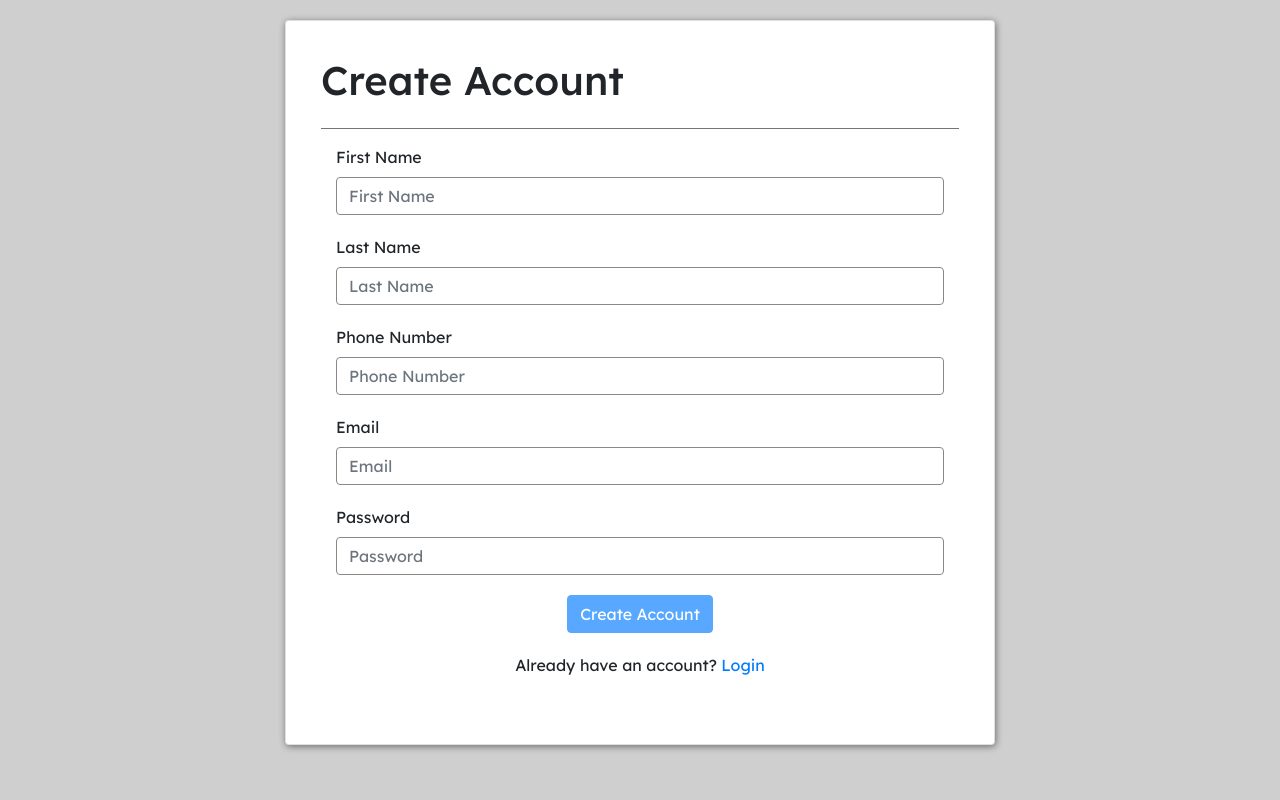
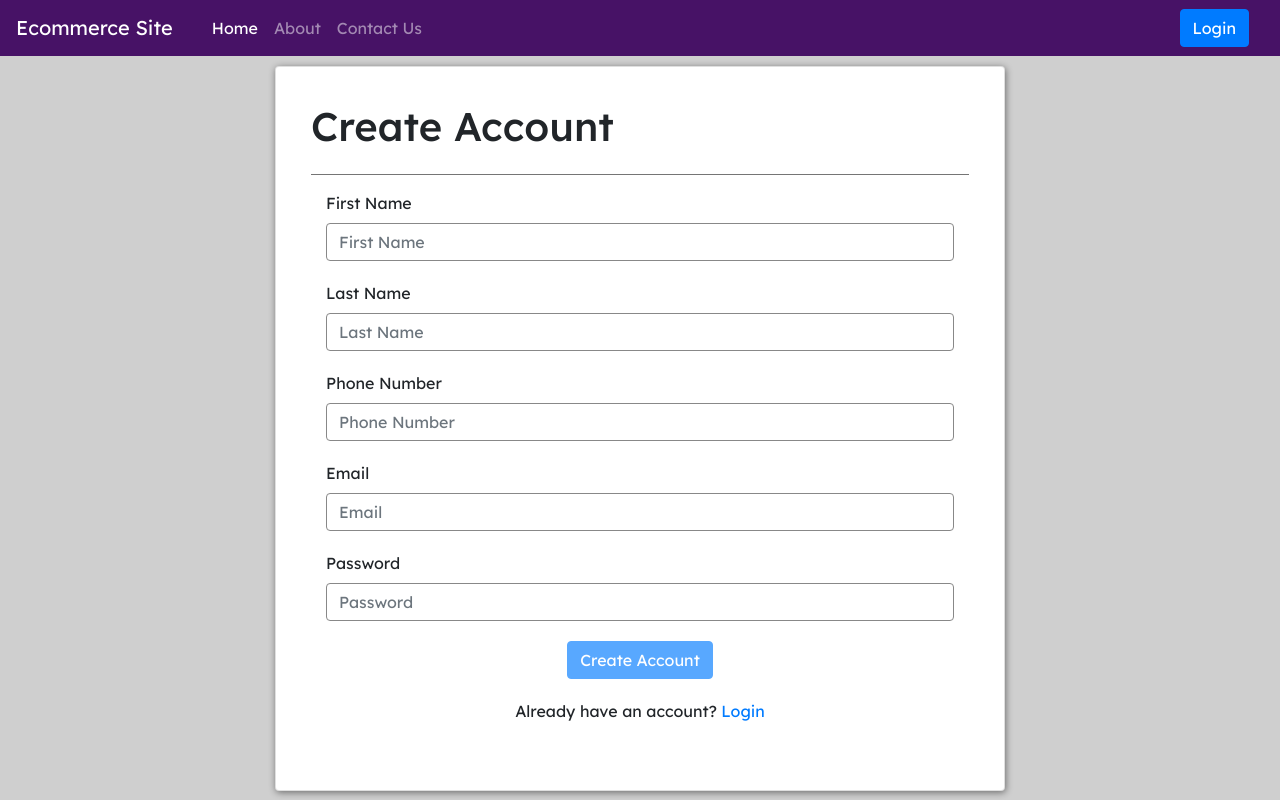
Before and after one commit to johnmartinez0408/RevatureEcommerceApp, a React (Create React App) app: page /register in a window 1280 px wide. Built offline with nearby package versions, Linux system fonts and the light colour scheme.

Commit message:
moved navbar into each page component instead of having it in app.js to resolve issue with loggedIn state for nav

```diff
--- a/src/App.js
+++ b/src/App.js
@@ -18,8 +18,6 @@ function App() {
 
 
         <BrowserRouter>
-
-        <div className='container wrapper'>
           <Routes>
             <Route path="/" element={<HomePage/>} />
             <Route path="/about" element={<AboutPage/>} />
@@ -29,7 +27,6 @@ function App() {
             <Route path="/login" element={<LoginPage/>}/>
             <Route path="/register" element={<RegistrationPage/>}/>
           </Routes>
-        </div>
         </BrowserRouter>
 
 
--- a/src/components/Common/Navbar.jsx
+++ b/src/components/Common/Navbar.jsx
@@ -47,7 +47,7 @@ const Navbar = ()=>{
                 </div>
                 <div className="col-md-2">
                     {
-                        loggedIn? <Link className="btn btn-danger float-right" to="/login" onClick={onLogoutHandler}>Logout</Link> :<Link to="/" className="btn btn-primary float-right">Login</Link>
+                        loggedIn? <Link className="btn btn-danger float-right" to="/login" onClick={onLogoutHandler}>Logout</Link> :<Link to="/login" className="btn btn-primary float-right">Login</Link>
 
                     }
                 </div>
--- a/src/components/Pages/About/AboutPage.jsx
+++ b/src/components/Pages/About/AboutPage.jsx
@@ -3,6 +3,7 @@ const AboutPage = ()=>{
     return (
         <>
             <Navbar/>
+            <div className='container wrapper'>
                 <div className="jumbotron text-center bg-light">
                     <h1 className="display-4">About</h1>
                     <p className="lead">Learn about our store and company</p>
@@ -14,6 +15,8 @@ const AboutPage = ()=>{
                     </div>
 
                 </div>
+            </div>
+
         </>
     )
 }
--- a/src/components/Pages/Contact/ContactPage.jsx
+++ b/src/components/Pages/Contact/ContactPage.jsx
@@ -3,6 +3,7 @@ const ContactPage = ()=>{
     return (
         <>
             <Navbar/>
+            <div className='container wrapper'>
                 <div className="jumbotron text-center bg-light">
                     <h1 className="display-4">Contact</h1>
                     <p className="lead">Get in touch with our team for any questions or concerns</p>
@@ -28,6 +29,7 @@ const ContactPage = ()=>{
                     </div>
 
                 </div>
+            </div>
         </>
     )
 }
--- a/src/components/Pages/Home/HomePage.jsx
+++ b/src/components/Pages/Home/HomePage.jsx
@@ -6,8 +6,10 @@ const HomePage = ()=>{
     return(
         <div>
             <Navbar/>
-            <Header/>
-            <CategoryList/>
+            <div className='container wrapper'>
+                <Header/>
+                <CategoryList/>
+            </div>
         </div>
     )
 }
--- a/src/components/Pages/Login/LoginPage.jsx
+++ b/src/components/Pages/Login/LoginPage.jsx
@@ -48,11 +48,11 @@ const LoginPage = ()=>{
     return (
         <>
             <Navbar/>
-            <div className="container">
+            <div className='container wrapper'>
                 <div className="row">
                     <div className="col-md-2"></div>
                     <div className="col-md-8">
-                        <div className="wrapper card container pad-35 shadow">
+                        <div className="card pad-35 shadow">
                             <h1>Login</h1>
                             <hr />
                             <Formik
--- a/src/components/Pages/Products/Product.jsx
+++ b/src/components/Pages/Products/Product.jsx
@@ -9,7 +9,7 @@ const Category = (props)=>{
             <div className="card">
             <div className="card-body text-center">
                 <h5 className="card-title">{title}</h5>
-                <span class="badge badge-secondary">{category?.name}</span>
+                <span className="badge badge-secondary">{category?.name}</span>
                 <img style={{width:"200px", height:"200px"}} src={images[0]}/>
                 <h4>${price}</h4>
                 <Link className="btn btn-primary" to={`/products/${id}`}>View Details</Link>
--- a/src/components/Pages/Products/ProductsPage.jsx
+++ b/src/components/Pages/Products/ProductsPage.jsx
@@ -4,7 +4,9 @@ const ProductsPage = ()=>{
     return(
         <div>
             <Navbar/>
-            <ProductsList/>
+            <div className='container wrapper'>
+                <ProductsList/>
+            </div>
         </div>
     )
 }
--- a/src/components/Pages/Registration/RegistrationPage.jsx
+++ b/src/components/Pages/Registration/RegistrationPage.jsx
@@ -1,26 +1,27 @@
+import Navbar from "../../Common/Navbar";
 import { useState } from "react";
 import { Link } from "react-router-dom";
-import {useFormik} from "formik"
+import { useFormik } from "formik"
 import * as Yup from "yup"
 
 //This page was made using formik without formik tags
 
 const RegistrationPage = () => {
 
-    const initialValues={
+    const initialValues = {
         firstName: "",
-        lastName:"",
-        phone:"",
-        password:""
+        lastName: "",
+        phone: "",
+        password: ""
 
     }
 
-    const onSubmit=(values)=>{
-        console.log("Form Data: " , values);
+    const onSubmit = (values) => {
+        console.log("Form Data: ", values);
     }
 
     //if not using Yup
-    const validate = (values)=>{
+    const validate = (values) => {
         // if(!values.firstName){
         //     ErrorMessage.firstName = "first name is required"
         // }
@@ -42,7 +43,7 @@ const RegistrationPage = () => {
         email: Yup.string()
             .required("Email is required"),
         password: Yup.string()
-            .required("Password is required").min(6,"Password must be at least 6 characters")
+            .required("Password is required").min(6, "Password must be at least 6 characters")
     });
 
     const formik = useFormik({
@@ -51,74 +52,76 @@ const RegistrationPage = () => {
         onSubmit,
         // validate //if not using Yup
         validationSchema,
-        validateOnMount:true
+        validateOnMount: true
 
     });
 
 
     return (
-        <div className="container">
+        <>
+            <Navbar />
+            <div className='container wrapper'>
                 <div className="row">
                     <div className="col-md-2"></div>
                     <div className="col-md-8">
-                    <div className="wrapper card container pad-35 shadow">
+                        <div className="card pad-35 shadow">
                             <h1>Create Account</h1>
                             <hr />
                             <form className="form-group" action="" onSubmit={formik.handleSubmit}>
                                 <div className="container">
                                     <label htmlFor="name">First Name</label>
                                     <input
-                                    className={formik.errors.firstName && formik.touched.firstName?"form-control is-invalid": "form-control" }
-                                    type="text" name="firstName"  placeholder="First Name"
+                                        className={formik.errors.firstName && formik.touched.firstName ? "form-control is-invalid" : "form-control"}
+                                        type="text" name="firstName" placeholder="First Name"
                                         value={formik.values.firstName} onChange={formik.handleChange}
                                         onBlur={formik.handleBlur}
                                     />
-                                {formik.errors.firstName && formik.touched.firstName? <small className=" text-danger">{formik.errors.firstName}</small>:null}
+                                    {formik.errors.firstName && formik.touched.firstName ? <small className=" text-danger">{formik.errors.firstName}</small> : null}
                                 </div>
                                 <div className="container marg-top-20">
                                     <label htmlFor="lastName">Last Name</label>
                                     <input
-                                    className={formik.errors.lastName && formik.touched.lastName?"form-control is-invalid": "form-control" }
+                                        className={formik.errors.lastName && formik.touched.lastName ? "form-control is-invalid" : "form-control"}
                                         type="text" name="lastName" placeholder="Last Name"
                                         value={formik.values.lastName} onChange={formik.handleChange}
                                         onBlur={formik.handleBlur}
                                     />
-                                {formik.errors.lastName && formik.touched.lastName? <small className=" text-danger">{formik.errors.lastName}</small>:null}
+                                    {formik.errors.lastName && formik.touched.lastName ? <small className=" text-danger">{formik.errors.lastName}</small> : null}
                                 </div>
                                 <div className="container marg-top-20">
                                     <label htmlFor="phone">Phone Number</label>
                                     <input
-                                    className={formik.errors.phone && formik.touched.phone?"form-control is-invalid": "form-control" }
+                                        className={formik.errors.phone && formik.touched.phone ? "form-control is-invalid" : "form-control"}
                                         type="tel" name="phone" placeholder="Phone Number"
                                         value={formik.values.phone} onChange={formik.handleChange}
                                         onBlur={formik.handleBlur}
                                     />
-                                {formik.errors.phone && formik.touched.phone? <small className=" text-danger">{formik.errors.phone}</small>:null}
+                                    {formik.errors.phone && formik.touched.phone ? <small className=" text-danger">{formik.errors.phone}</small> : null}
                                 </div>
                                 <div className="container marg-top-20">
                                     <label htmlFor="email">Email</label>
                                     <input
-                                    className={formik.errors.email && formik.touched.email?"form-control is-invalid": "form-control" }
+                                        className={formik.errors.email && formik.touched.email ? "form-control is-invalid" : "form-control"}
                                         type="text" name="email" placeholder="Email"
                                         value={formik.values.email} onChange={formik.handleChange}
                                         onBlur={formik.handleBlur}
                                     />
-                                {formik.errors.email && formik.touched.email? <small className=" text-danger">{formik.errors.email}</small>:null}
+                                    {formik.errors.email && formik.touched.email ? <small className=" text-danger">{formik.errors.email}</small> : null}
                                 </div>
                                 <div className="container marg-top-20">
                                     <label htmlFor="password">Password</label>
                                     <input
-                                    className={formik.errors.password && formik.touched.password?"form-control is-invalid": "form-control" }
+                                        className={formik.errors.password && formik.touched.password ? "form-control is-invalid" : "form-control"}
                                         type="password" name="password" placeholder="Password"
                                         value={formik.values.password} onChange={formik.handleChange}
                                         onBlur={formik.handleBlur}
                                     />
-                                {formik.errors.password && formik.touched.password? <small className=" text-danger">{formik.errors.password}</small>:null}
+                                    {formik.errors.password && formik.touched.password ? <small className=" text-danger">{formik.errors.password}</small> : null}
                                 </div>
 
                                 <div className="container text-center">
                                     <input type="submit" value="Create Account" className="btn btn-primary marg-top-20"
-                                    disabled={!formik.isValid}/>
+                                        disabled={!formik.isValid} />
                                     <p className="marg-top-20">Already have an account? <Link to="/login">Login</Link></p>
                                 </div>
 
@@ -129,7 +132,7 @@ const RegistrationPage = () => {
                     <div className="col-md-2"></div>
                 </div>
             </div>
-    )
+        </>)
 }
 
 export default RegistrationPage;
```
Also changed, not shown: src/components/Pages/ProductDetails/ProductDetailsPage.jsx (+17 -15 lines). Lines whose indentation alone changed are shown as unchanged.
